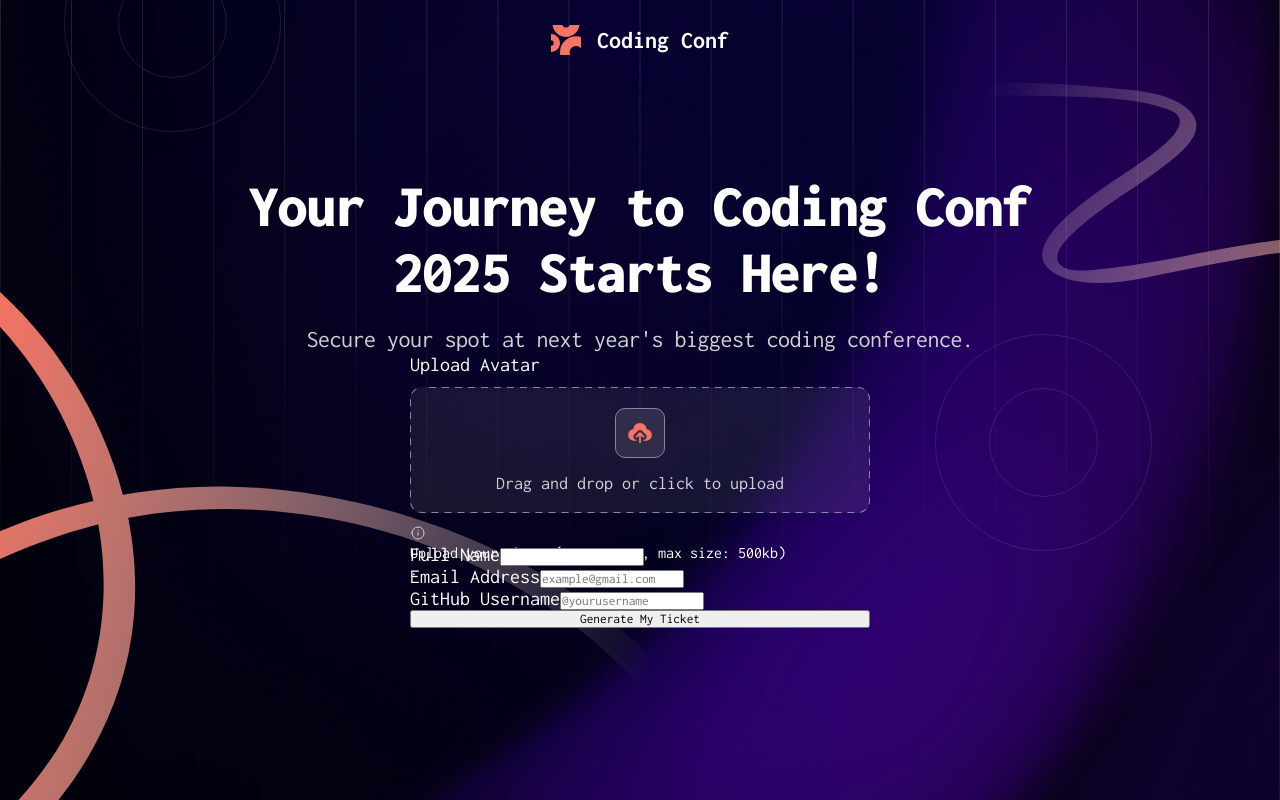
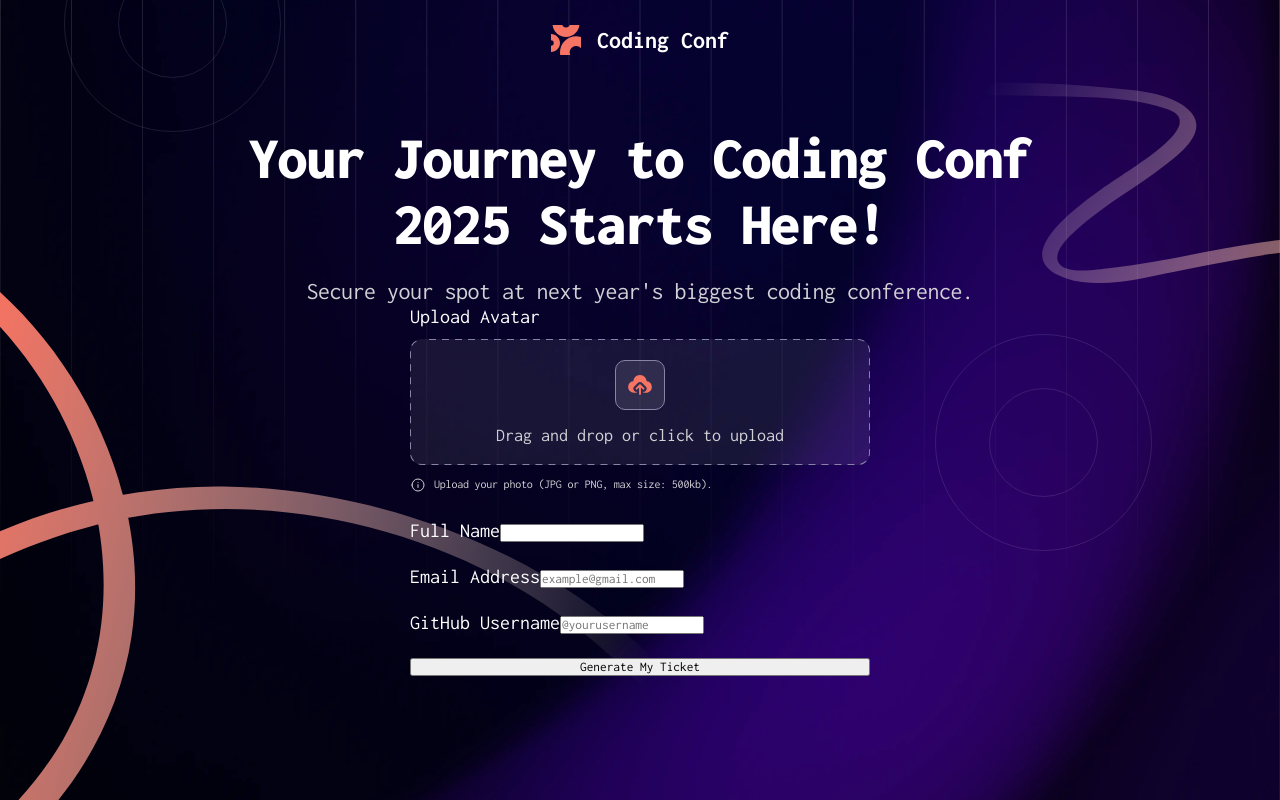
Before and after one commit to NavarroEmiliano/conference-ticket-generator-main, a React (Vite) app: page / in a window 1280 px wide. Built offline with nearby package versions, Linux system fonts and the light colour scheme.

Commit message:
info box

```diff
--- a/src/components/Form/Form.module.css
+++ b/src/components/Form/Form.module.css
@@ -44,8 +44,8 @@
 .form {
     display: flex;
     flex-direction: column;
-    height: 610;
     width: 460px;
+    gap: 24px;
 }
 
 .form label {
@@ -83,7 +83,7 @@
     top: 0;
 }
 
-.iconContainer {
+.cloudIconContainer {
     display: grid;
     place-items: center;
     width: 50px;
@@ -98,30 +98,37 @@
     width: 30px;
 }
 
-
-
 .fileBox p {
     font-size: 18px;
     color: var(--Neutral-300);
 }
 
-/*
-
 
 .infoBox {
     display: flex;
     align-items: center;
-    gap: 4px;
-    color: var(--Neutral-500);
+    height: 16px;
+    gap: 8px;
+}
+
+.infoIcon {
+    padding: 0;
+    color: var(--Neutral-300);
 }
 
 .infoBox p {
-    font-size: 10px;
+    font-size: 12px;
+    line-height: 120%;
+    letter-spacing: -0.2px;
+    color: var(--Neutral-300);
 }
 
+/*
 .inputBox {
     padding: 5px 0;
 }
+
+
 
 .inputBox label {
     display: block;
--- a/src/components/Form/Form.tsx
+++ b/src/components/Form/Form.tsx
@@ -3,6 +3,7 @@ import uploadIcon from "../../assets/images/icon-upload.svg";
 import infoIcon from "../../assets/images/icon-info.svg";
 import { ChangeEvent, useState } from "react";
 import { User } from "../../App";
+import InfoIcon from "../Icons/InfoIcon";
 
 const Form = ({
   setUser,
@@ -58,14 +59,14 @@ const Form = ({
               accept="image/jpg, image/png"
             />
 
-            <div className={styles.iconContainer}>
+            <div className={styles.cloudIconContainer}>
               <img className={styles.icon} src={uploadIcon} alt="Upload Icon" />
             </div>
             <p>Drag and drop or click to upload</p>
           </div>
           <div className={styles.infoBox}>
-            <img src={infoIcon} alt="Icon info" />
-            <p>Upload your photo (JPG or PNG, max size: 500kb)</p>.
+            <InfoIcon className={styles.infoIcon} height={16} width={16}/>
+            <p>Upload your photo (JPG or PNG, max size: 500kb).</p>
           </div>
         </div>
 
--- /dev/null
+++ b/src/components/Icons/InfoIcon.tsx
@@ -0,0 +1,21 @@
+import { SVGProps } from "react"
+const InfoIcon = (props: SVGProps<SVGSVGElement>) => (
+  <svg xmlns="http://www.w3.org/2000/svg" fill="none" {...props}>
+    <path
+      stroke="currentColor"
+      strokeLinecap="round"
+      strokeLinejoin="round"
+      d="M2 8a6 6 0 1 0 12 0A6 6 0 0 0 2 8Z"
+      width={props.width || 24}
+      height={props.height || 24}
+    />
+    <path fill="currentColor" d="M8.004 10.462V7.596ZM8 5.57v-.042Z" />
+    <path
+      stroke="currentColor"
+      strokeLinecap="round"
+      strokeLinejoin="round"
+      d="M8.004 10.462V7.596M8 5.569v-.042"
+    />
+  </svg>
+)
+export default InfoIcon
```
